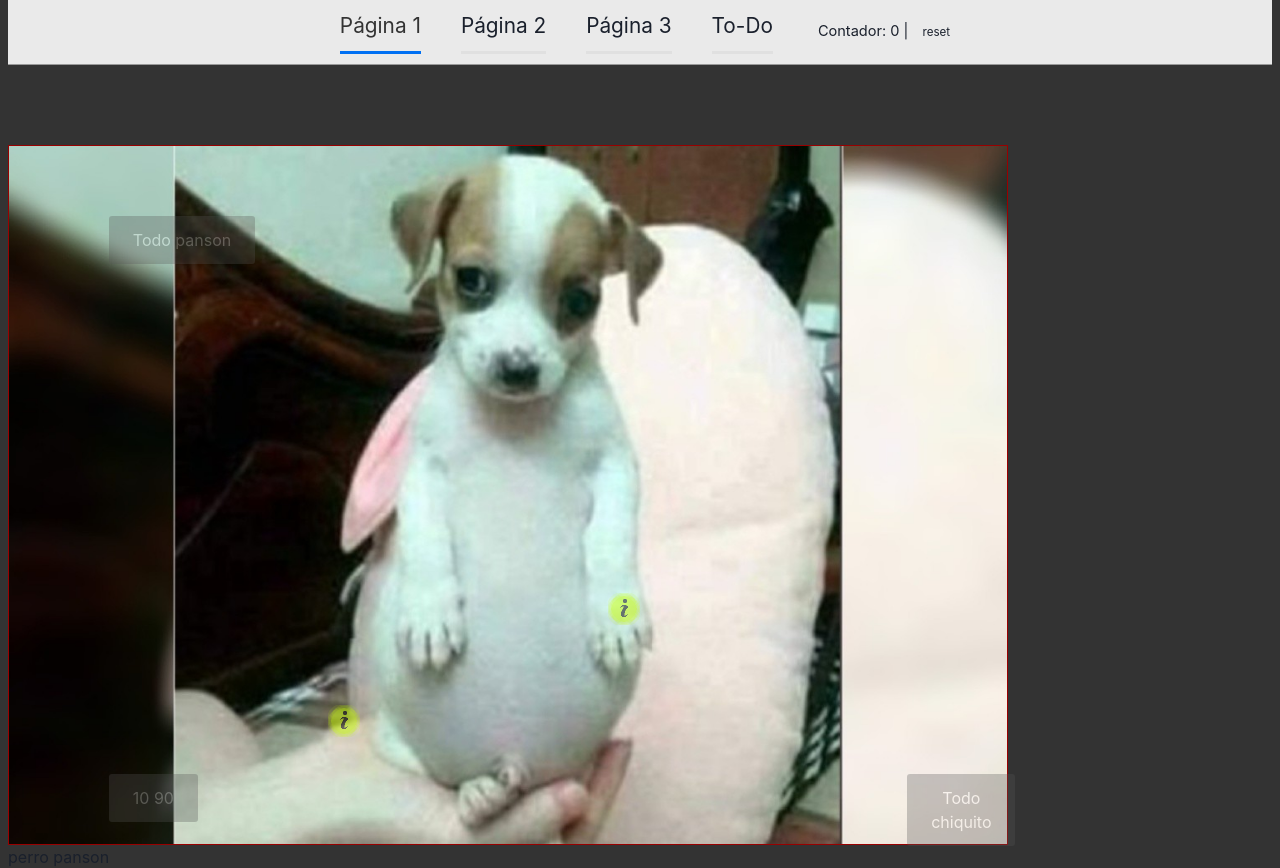
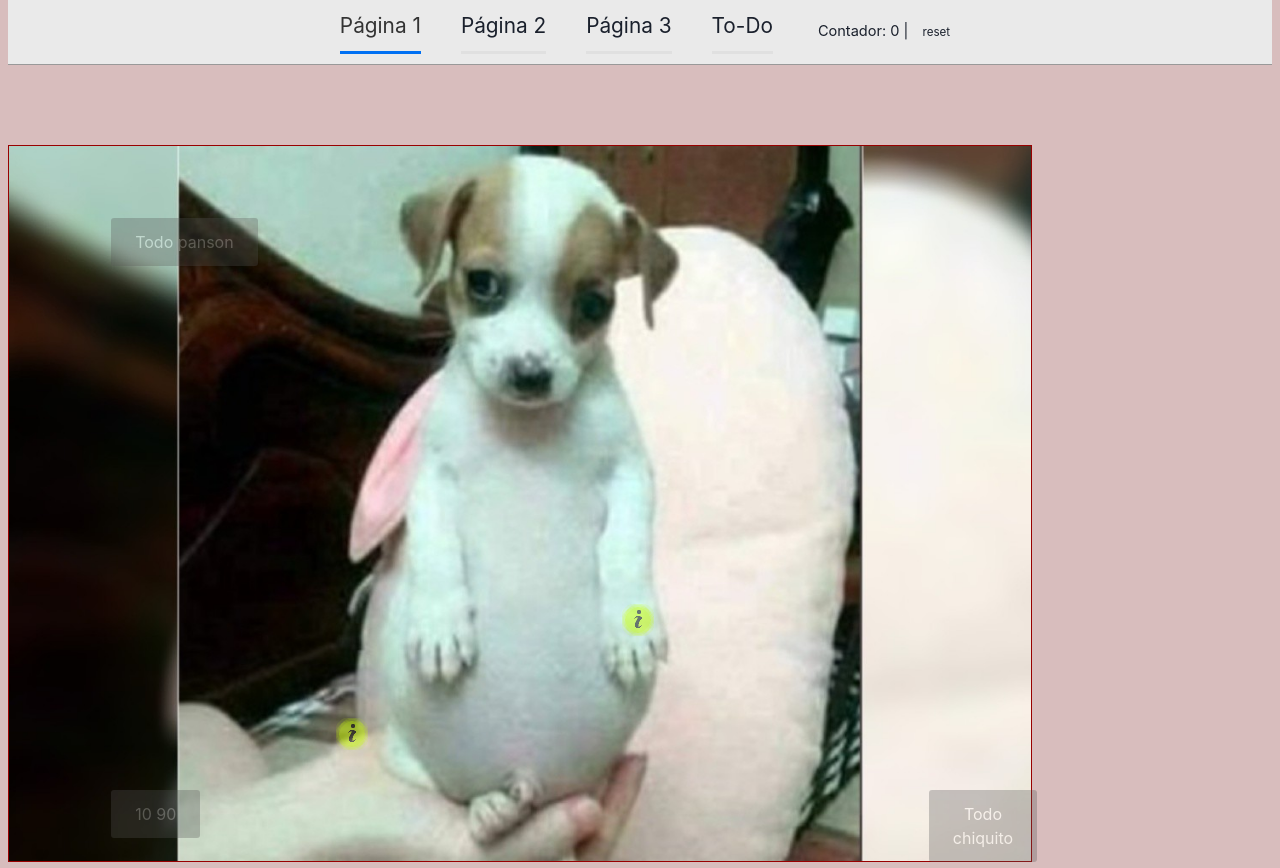
Before and after one commit to maximilianoide/INFO104-tour-informatica, a Next.js app: page /page1 in a window 1280 px wide. Shown: the top 868 px of the page. Built offline with nearby package versions, Linux system fonts and the light colour scheme.

Commit message:
auxiliooo

```diff
--- a/components/escena.js
+++ b/components/escena.js
@@ -25,11 +25,6 @@ const Escena = ({ escenas }) => {
         id="imagen"
         style={{
           backgroundImage: "url('" + escenaActual.imagen + "')",
-          backgroundSize: "cover",
-          border: "1px solid #990000",
-          backgroundRepeat: "no-repeat",
-          width: "1000px",
-          height: "700px",
         }}
         alt={escenaActual.nombre}
       >
--- a/styles/style.css
+++ b/styles/style.css
@@ -14,7 +14,7 @@ body {
 }
 
 .container {
-  background-color: #333333;
+  background-color: #d8bdbd;
   min-height: 100vh;
   padding: 0 0.5rem;
   display: flex;
@@ -221,6 +221,19 @@ code {
 #imagen {
   border: solid rgb(0, 255, 13);
   position: relative;
+  width: 64rem;
+  height: 44.8rem;
+  background-size: cover;
+  border: 1px solid #990000;
+  background-repeat: no-repeat;
+}
+ {
+  /*@media (max-width: 768px) {
+  #imagen {
+    height: 20rem;
+    width: 18rem;
+  }
+}*/
 }
 #tabla {
   position: relative;
```
